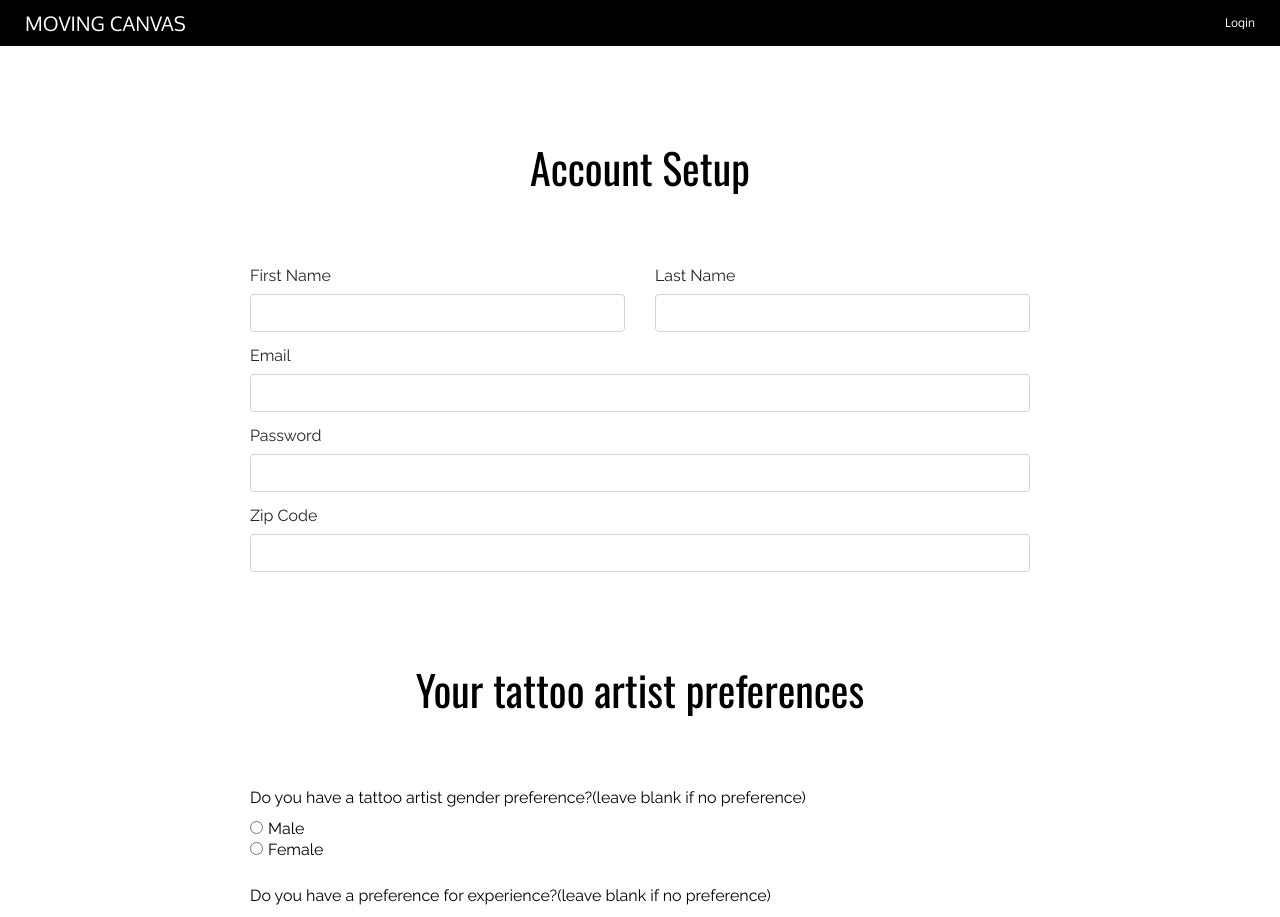
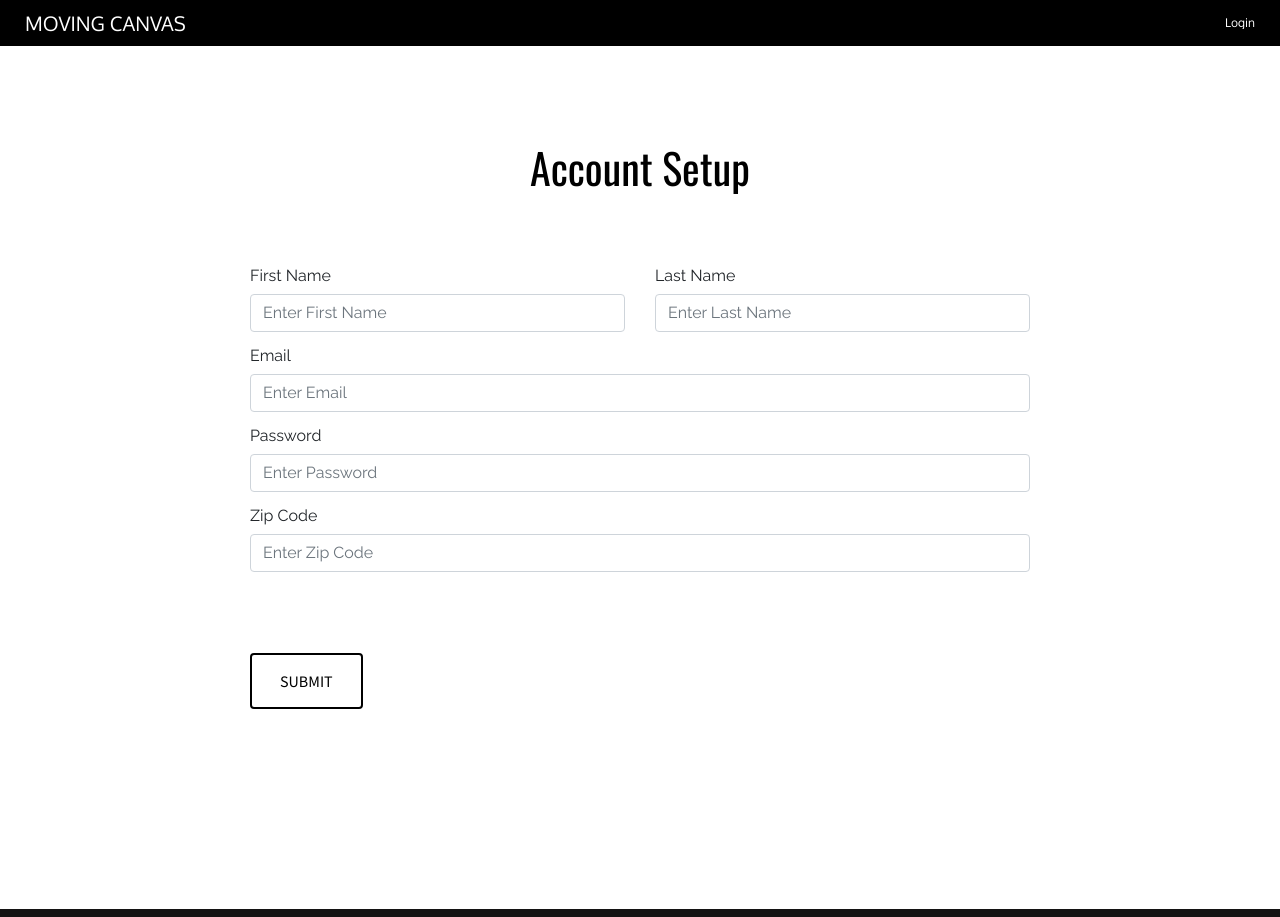
Before and after one commit to arnoldrz2/mc-react, a React (Create React App) app: page /usersignup in a window 1280 px wide. Shown: the top 917 px of the page. Built offline with nearby package versions, Linux system fonts and the light colour scheme; a web font is replaced by a local one.

Commit message:
user data now gets posted to mysql

```diff
--- a/src/components/UserSignUp.js
+++ b/src/components/UserSignUp.js
@@ -25,40 +25,43 @@ const UserPrefForm = () => (
                             {/* <!-- First Name --> */}
                             <div className="form-group col">
                                 <label htmlFor="user_first_name">First Name</label>
-                                <input type="text" className="form-control" name="user_first_name" id="user_first_name"/>
+                                <input type="text" className="form-control" name="user_first_name" placeholder="Enter First Name"/>
                             </div>
                             {/* <!-- Last Name --> */}
                             <div className="form-group col">
                                 <label htmlFor="user_last_name">Last Name</label>
-                                <input type="text" className="form-control" name="user_last_name" id="last_name"/>
+                                <input type="text" className="form-control" name="user_last_name" placeholder="Enter Last Name"/>
                             </div>
                         </div>
                         {/* <!-- Email --> */}
                         <div className="row">
                             <div className="form-group col">
                                 <label htmlFor="user_email">Email</label>
-                                <input type="email" className="form-control" name="user_email" id="email"/>
+                                <input type="email" className="form-control" name="user_email" placeholder="Enter Email"/>
                             </div>
                         </div>
                         {/* <!-- Password --> */}
                         <div className="row">
                             <div className="form-group col">
-                                <label htmlFor="password">Password</label>
-                                <input type="password" className="form-control" name="user_password "id="password"/>
+                                <label htmlFor="user_password">Password</label>
+                                <input type="password" className="form-control" name="user_password" placeholder="Enter Password"
+                                    pattern="(?=.*\d)(?=.*[a-z])(?=.*[A-Z]).{8,}"
+                                    title="Must contain at least one number and one uppercase and lowercase letter, and at least 8 or more characters"
+                                    required/>
                             </div>
                         </div>
                         {/* Zip Code */}
                         <div className="row">
                             <div className="form-group col">
-                                <label htmlFor="zip">Zip Code</label>
-                                <input type="text" className="form-control" name="user_zip" id="zip"/>
+                                <label htmlFor="user_zip">Zip Code</label>
+                                <input type="text" className="form-control" name="user_zip" placeholder="Enter Zip Code"/>
                             </div>
                         </div>
-                        <h2 className="CategoriesCont">Your tattoo artist preferences</h2>
+                        {/* <h2 className="CategoriesCont">Your tattoo artist preferences</h2>
 
-                        <div className="GenderSelection">
+                        <div className="GenderSelection"> */}
                         {/* User Preference for Artist Gender */}
-                        <p>Do you have a tattoo artist gender preference?(leave blank if no preference)</p>
+                        {/* <p>Do you have a tattoo artist gender preference?(leave blank if no preference)</p>
                             <div className="row">
                                 <div className="col">
                                     <div className="form-check">
@@ -72,9 +75,9 @@ const UserPrefForm = () => (
                                 </div>
                             </div>
                         </div>
-                        <div className="ArtistExperience">
+                        <div className="ArtistExperience"> */}
                         {/* User Preference for Artist Certification */}
-                        <p> Do you have a preference for experience?(leave blank if no preference)</p>
+                        {/* <p> Do you have a preference for experience?(leave blank if no preference)</p>
                             <div className="row">
                                 <div className="col">
                                     <div className="form-check">
@@ -87,9 +90,9 @@ const UserPrefForm = () => (
                                     </div>
                                 </div>
                             </div>
-                        </div>
+                        </div> */}
                         <div className="nextbutton">
-                            <button type="submit" className="btn btn-secondary">Next</button>
+                            <button type="submit" className="btn btn-secondary">Submit</button>
                         </div>
                     </form>
                 </div>
```
Also changed, not shown: 2 other files (tests, documents, lock files or other folders).
